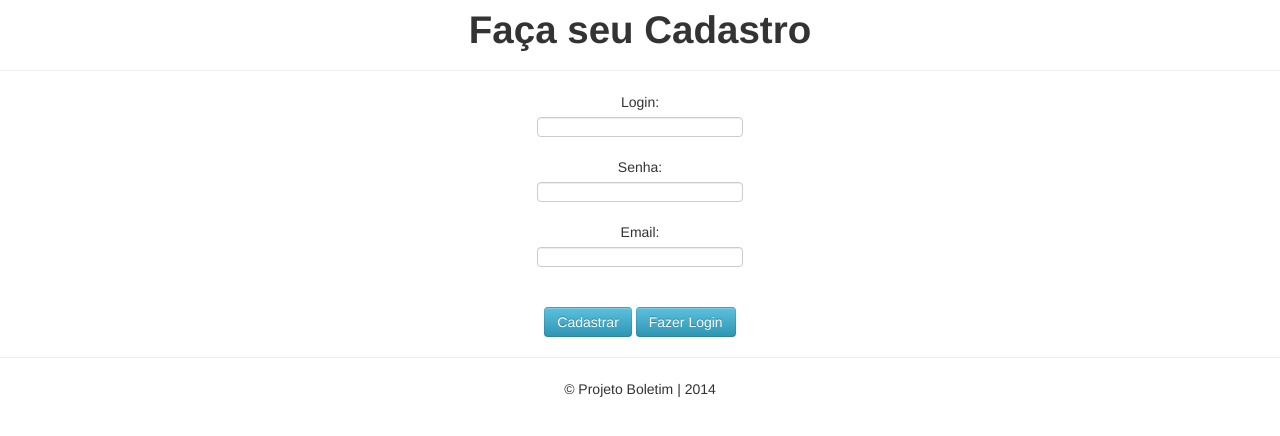
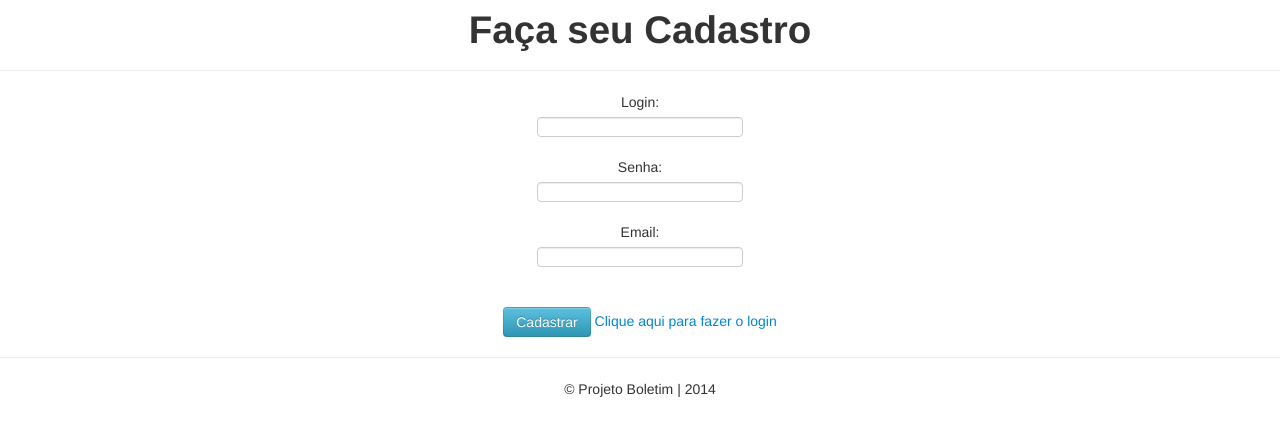
Before and after one commit to Vinijs/g1_trabalho, a Django app: page /cadastro/ in a window 1280 px wide. Shown: the top 436 px of the page. Run offline with Django 3.2, Linux system fonts and the light colour scheme; parts of the project's set-up code (start-up, migrations or seed data) failed here and were passed over; some libraries are stand-ins or nearby versions.

Commit message:
michel commit 12

```diff
--- a/projeto_Boletim/usuarios/templates/cadastro.html
+++ b/projeto_Boletim/usuarios/templates/cadastro.html
@@ -8,7 +8,7 @@
     {{ form.as_p }}<br />
 
     <input  class="btn btn-info" type="submit" value="Cadastrar"/>
-    <input  class="btn btn-info" type="submit"   value="Fazer Login"/>
+    <a href="/login/">Clique aqui para fazer o login</a>
 </form>
 </div>
      <hr>
```
Also changed, not shown: projeto_Boletim/db.sqlite3, 11 other files.
